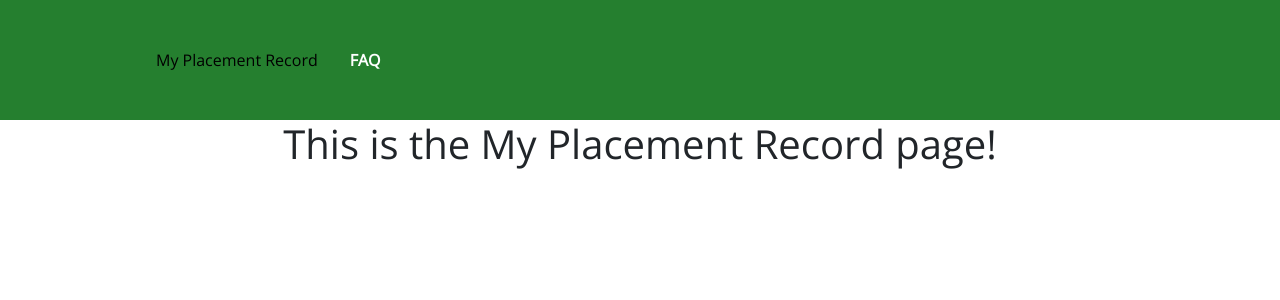
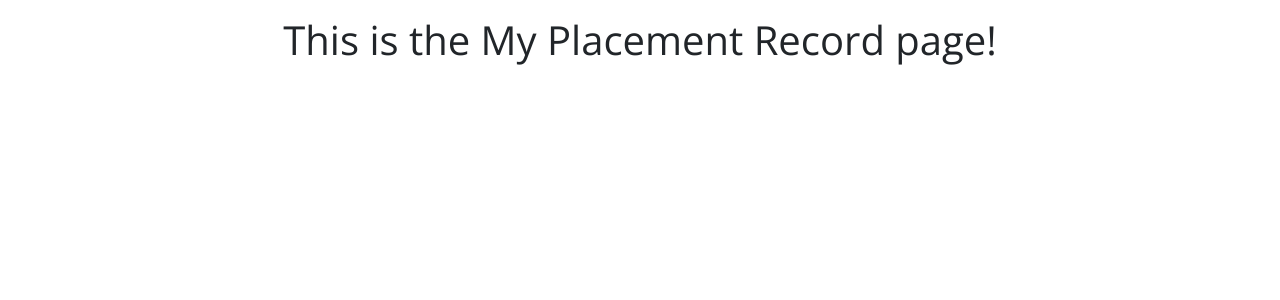
Before and after one commit to tamara-lee/PlacementSystem, a React (Create React App) app in the folder client/: page /myplacementrecord in a window 1280 px wide. Shown: the top 300 px of the page. Built offline with nearby package versions, Linux system fonts and the light colour scheme.

Commit message:
added cors permission, updated login.js and made changes to navbar

```diff
--- a/client/src/Pages/Login/Login.js
+++ b/client/src/Pages/Login/Login.js
@@ -22,15 +22,16 @@ function Login() {
     Axios.post("http://localhost:3001/login", {
       username: username,
       password: password,
-    }).then((response) => {
-      if (response.data.message) {
-        setLoginStatus(response.data.message);
-      } else {
-        // setLoginStatus(response.data[0].username);
-        global.loggedIn = true;
-        return history.push("/home");
-      }
-    });
+    })
+      .then((response) => {
+        if (response === "Logged In") {
+          global.loggedIn = true;
+          return history.push("/home");
+        }
+      })
+      .catch((error) => {
+        setLoginStatus(error.response.data);
+      });
   };
 
   useEffect(() => {
--- a/client/src/components/NavBar/index.js
+++ b/client/src/components/NavBar/index.js
@@ -9,27 +9,32 @@ import {
   NavTop,
 } from "./NavbarElements";
 
+import "./style/css";
+
 const Navbar = () => {
   return (
     <>
-      <Nav>
+      <div className="nav-container">
+        <div className="navbar"></div>
+      </div>
+      {/* <Nav>
         <Bars />
 
         <NavMenu>
-          {/* <NavTop> test </NavTop> */}
+          <NavTop> test </NavTop>
           <NavLink to="/myplacementrecord" activeStyle>
             My Placement Record
           </NavLink>
           <NavLink to="/faq" activeStyle>
             FAQ
           </NavLink>
-          {/* Second Nav */}
-          {/* <NavBtnLink to='/sign-in'>Sign In</NavBtnLink> */}
+          Second Nav
+          <NavBtnLink to='/sign-in'>Sign In</NavBtnLink>
         </NavMenu>
-        {/* <NavBtn>
+        <NavBtn>
           <NavBtnLink to="/signin">Sign In</NavBtnLink>
-        </NavBtn> */}
-      </Nav>
+        </NavBtn>
+      </Nav> */}
     </>
   );
 };
--- /dev/null
+++ b/client/src/components/NavBar/style.css
@@ -0,0 +1,9 @@
+
+.nav-container {
+    background: #257F2F;
+    height: 120px;
+    display: flex;
+    justify-content: space-between;
+    padding: 0.2rem calc((100vw - 1000px) / 2);
+    z-index: 12;
+}
```
Also changed, not shown: 1 other file (tests, documents, lock files or other folders).
